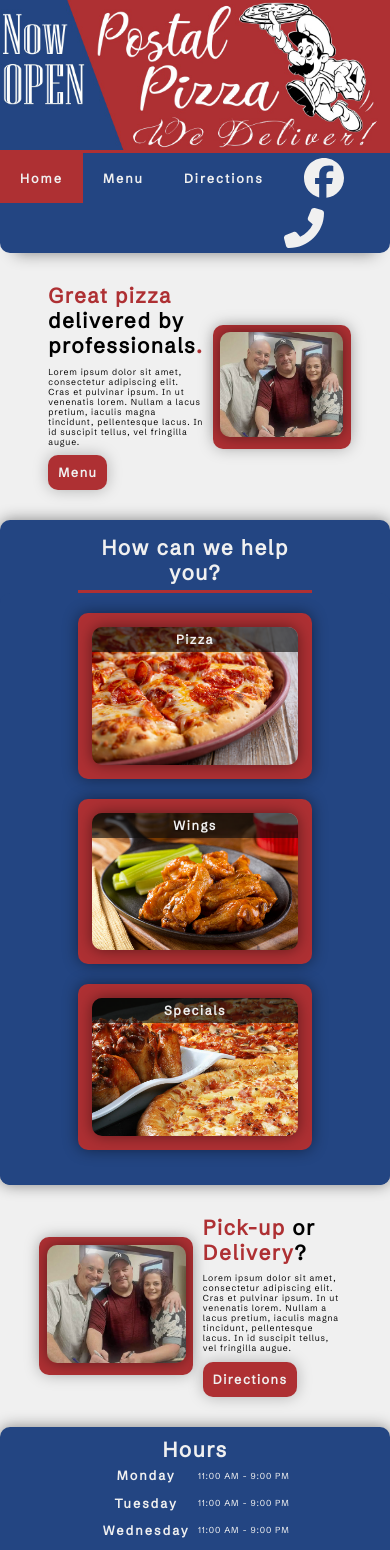
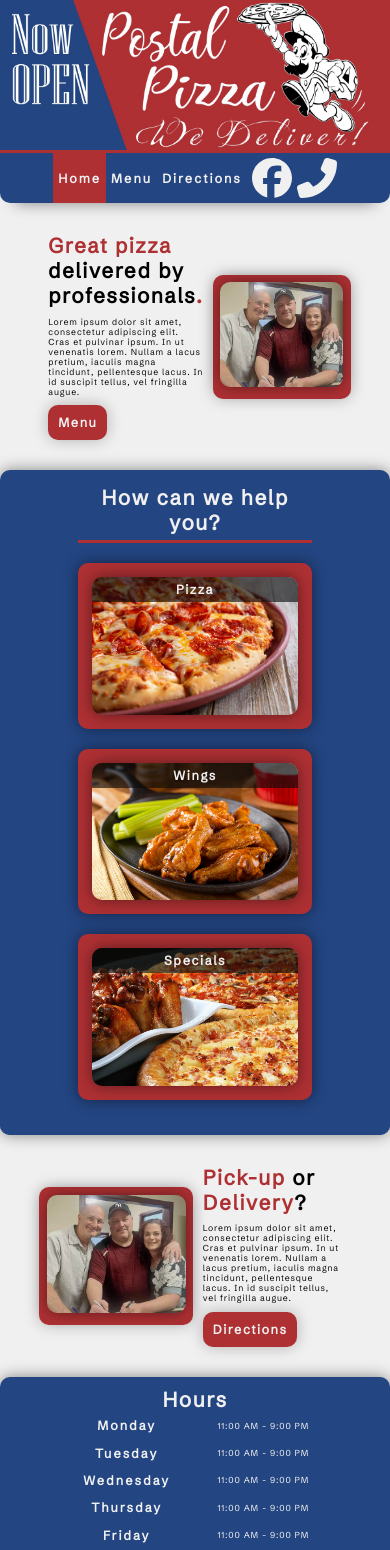
Before and after one commit to TheMrDenty/Postal-Pizza, a React (Create React App) app: page / in a window 390 px wide. Shown: the top 1550 px of the page. Built offline with nearby package versions, Linux system fonts and the light colour scheme.

Commit message:
fixed some styles to be more responsive for mobile

```diff
--- a/src/components/Footer/styles.scss
+++ b/src/components/Footer/styles.scss
@@ -49,3 +49,17 @@
 
 
 }
+
+
+
+// for <400px screen displays dont display nav links
+@media screen and (max-width: 400px) {
+    .hours-container p {
+        width: 35%;
+    }
+
+    .hours-container h4 {
+        width: 35%;
+    }
+
+}
--- a/src/components/Links/styles.scss
+++ b/src/components/Links/styles.scss
@@ -56,3 +56,15 @@
 .phone-link:hover {
     color: var(--clr-red);
 }
+
+// for <450px screen displays dont display nav links
+@media screen and (max-width: 450px) {
+    .link-btn {
+        padding:  0 5px;
+    }
+    .facebook-link {
+        padding: 5px 5px;
+
+    }
+
+}
--- a/src/components/Navbar/styles.scss
+++ b/src/components/Navbar/styles.scss
@@ -29,5 +29,6 @@
 @media screen and (max-width: 600px) {
     .logo img{
         height: 150px;
+        width: 95%;
     }
 }
```
